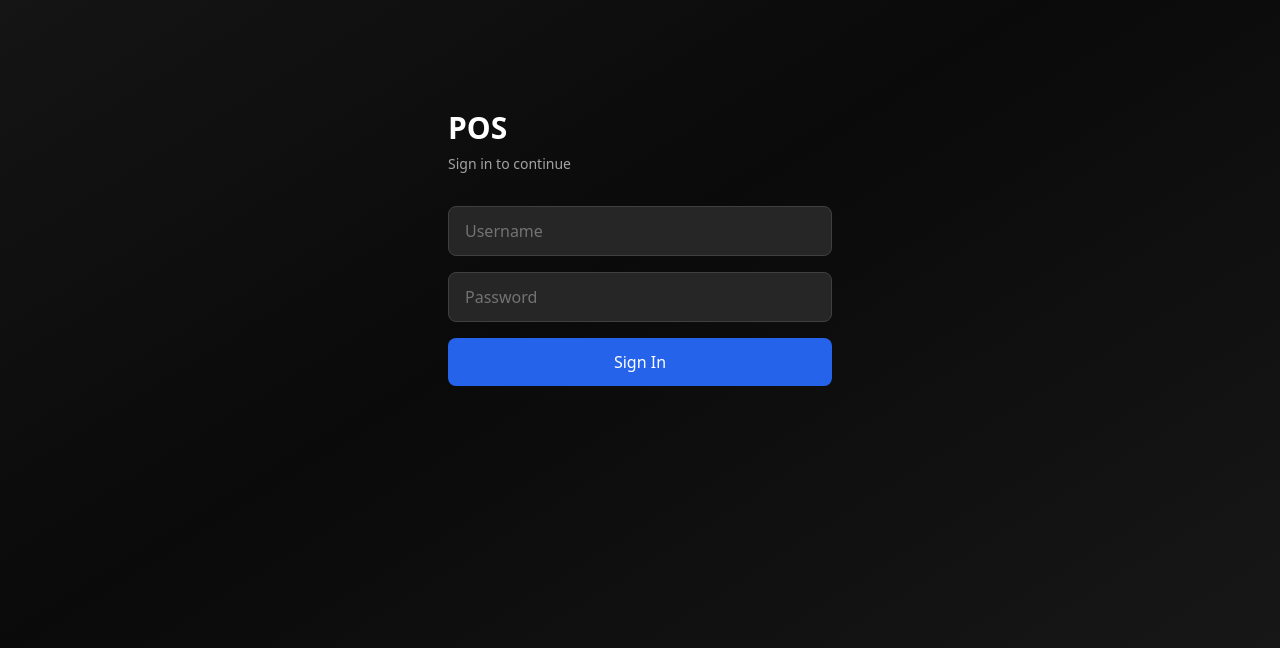
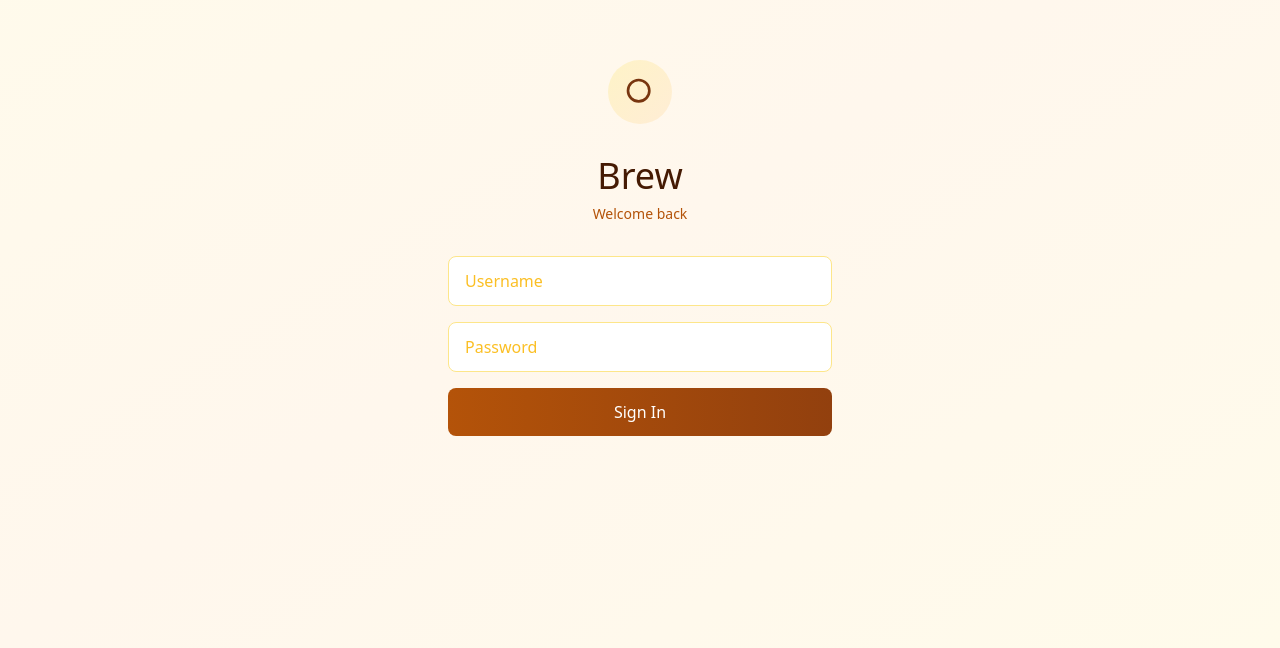
Before and after one commit to fitrirdz/pos-system, a React app in the folder frontend/: page / in a window 1280 px wide. Shown: the part 152-800 px from the top of the page. Built offline with nearby package versions, Linux system fonts and the light colour scheme; no server answers; the HTML template or start-up script is replaced by a standard one.

Commit message:
feat: add warm cafe-themed login page
Update login with soft amber and orange palette, coffee icon, and earthy tones.

Co-authored-by: Fitri R Dewi <28497629+fitrirdz@users.noreply.github.com>

```diff
--- a/frontend/src/pages/login.tsx
+++ b/frontend/src/pages/login.tsx
@@ -36,42 +36,55 @@ export default function Login() {
   }, [user, loading, navigate]);
 
   return (
-    <div className='min-h-screen flex items-center justify-center bg-gradient-to-br from-neutral-900 via-neutral-950 to-neutral-900 px-6'>
+    <div className='min-h-screen flex items-center justify-center bg-gradient-to-br from-amber-50 via-orange-50 to-amber-50 px-6'>
       <div className='w-full max-w-sm'>
-        <div className='mb-8'>
-          <h1 className='text-3xl font-bold text-white mb-2'>POS</h1>
-          <p className='text-neutral-400 text-sm'>Sign in to continue</p>
+        {/* Coffee cup icon */}
+        <div className='flex justify-center mb-8'>
+          <div className='w-16 h-16 rounded-full bg-gradient-to-br from-amber-100 to-orange-100 flex items-center justify-center'>
+            <svg className='w-8 h-8 text-amber-900' fill='currentColor' viewBox='0 0 24 24'>
+              <path d='M11 2a9 9 0 1 0 0 18 9 9 0 0 0 0-18zm0 16a7 7 0 1 1 0-14 7 7 0 0 1 0 14z' />
+            </svg>
+          </div>
+        </div>
+
+        <div className='mb-8 text-center'>
+          <h1 className='text-4xl font-light text-amber-950 mb-2'>Brew</h1>
+          <p className='text-amber-700 text-sm font-light'>Welcome back</p>
         </div>
 
         {error && (
-          <div className='mb-6 p-3 bg-red-500/10 border border-red-500/30 rounded-lg'>
-            <p className='text-sm text-red-400'>{error}</p>
+          <div className='mb-6 p-4 bg-red-50 border border-red-200 rounded-lg'>
+            <p className='text-sm text-red-600'>{error}</p>
           </div>
         )}
 
         <form onSubmit={handleSubmit} className='space-y-4'>
+          <div>
             <input
               type='text'
               placeholder='Username'
               value={username}
               onChange={(e) => setUsername(e.target.value)}
               disabled={isSubmitting}
-            className='w-full px-4 py-3 bg-neutral-800 border border-neutral-700 rounded-lg text-white placeholder-neutral-500 focus:border-blue-500 focus:outline-none focus:ring-2 focus:ring-blue-500/20 transition-all disabled:opacity-50 disabled:cursor-not-allowed'
+              className='w-full px-4 py-3 bg-white border border-amber-200 rounded-lg text-amber-950 placeholder-amber-400 focus:border-amber-600 focus:outline-none focus:ring-2 focus:ring-amber-600/10 transition-all disabled:opacity-50 disabled:cursor-not-allowed'
             />
+          </div>
 
+          <div>
             <input
               type='password'
               placeholder='Password'
               value={password}
               onChange={(e) => setPassword(e.target.value)}
               disabled={isSubmitting}
-            className='w-full px-4 py-3 bg-neutral-800 border border-neutral-700 rounded-lg text-white placeholder-neutral-500 focus:border-blue-500 focus:outline-none focus:ring-2 focus:ring-blue-500/20 transition-all disabled:opacity-50 disabled:cursor-not-allowed'
+              className='w-full px-4 py-3 bg-white border border-amber-200 rounded-lg text-amber-950 placeholder-amber-400 focus:border-amber-600 focus:outline-none focus:ring-2 focus:ring-amber-600/10 transition-all disabled:opacity-50 disabled:cursor-not-allowed'
             />
+          </div>
 
           <button
             type='submit'
             disabled={isSubmitting || loading}
-            className='w-full px-4 py-3 mt-2 bg-blue-600 hover:bg-blue-700 text-white font-medium rounded-lg transition-colors disabled:opacity-50 disabled:cursor-not-allowed'
+            className='w-full px-4 py-3 mt-6 bg-gradient-to-r from-amber-700 to-amber-800 hover:from-amber-800 hover:to-amber-900 text-white font-light rounded-lg transition-all duration-200 disabled:opacity-50 disabled:cursor-not-allowed'
           >
             {isSubmitting ? 'Signing in...' : 'Sign In'}
           </button>
```
Lines whose indentation alone changed are shown as unchanged.
